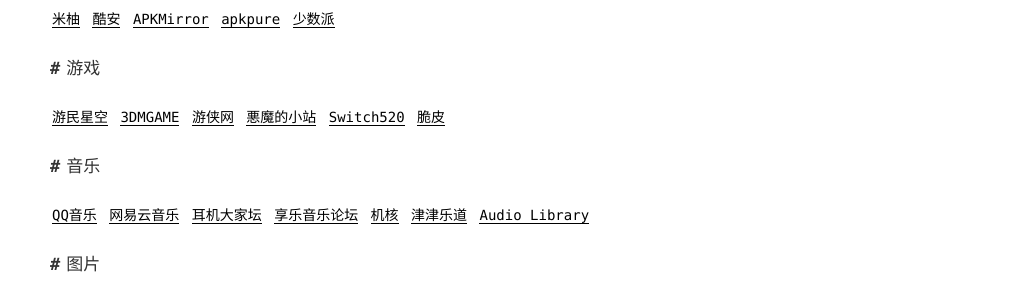
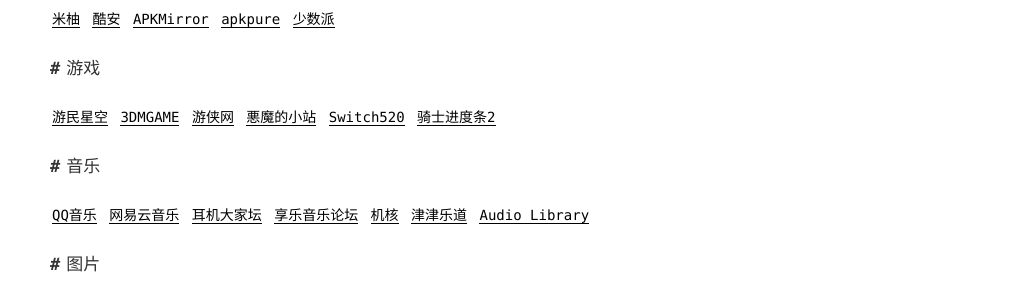
Before and after one commit to admans/admans.github.io, a Jekyll site: the page built from pages/navi.md, in a window 1280 px wide. Shown: the part 445-745 px from the top of the page, without its empty margins (250-1280 px from the left). Built offline with Jekyll 4.4.1, drawn with Linux system fonts in a browser that asks for light colours.

Commit message:
Update navi.md

```diff
--- a/pages/navi.md
+++ b/pages/navi.md
@@ -17,7 +17,7 @@ title: 导航
 
 ## 游戏
 
-[游民星空](http://www.gamersky.com/ "游民星空") [3DMGAME](http://www.3dmgame.com/ "3DMGAME") [游侠网](https://www.ali213.net/ "游侠网") [悪魔的小站](http://www.mubolin.cn:99/ "悪魔的小站") [Switch520](https://sway.office.com/6bbhaAc40C11Q6Gh "Switch520") [脆皮](https://dreamnya.github.io/Trimp-Unofficial/ "脆皮")
+[游民星空](http://www.gamersky.com/ "游民星空") [3DMGAME](http://www.3dmgame.com/ "3DMGAME") [游侠网](https://www.ali213.net/ "游侠网") [悪魔的小站](http://www.mubolin.cn:99/ "悪魔的小站") [Switch520](https://sway.office.com/6bbhaAc40C11Q6Gh "Switch520") [骑士进度条2](https://gityxs.github.io/progress-knight2-mod/ "骑士进度条2")
 
 ## 音乐
 
```
